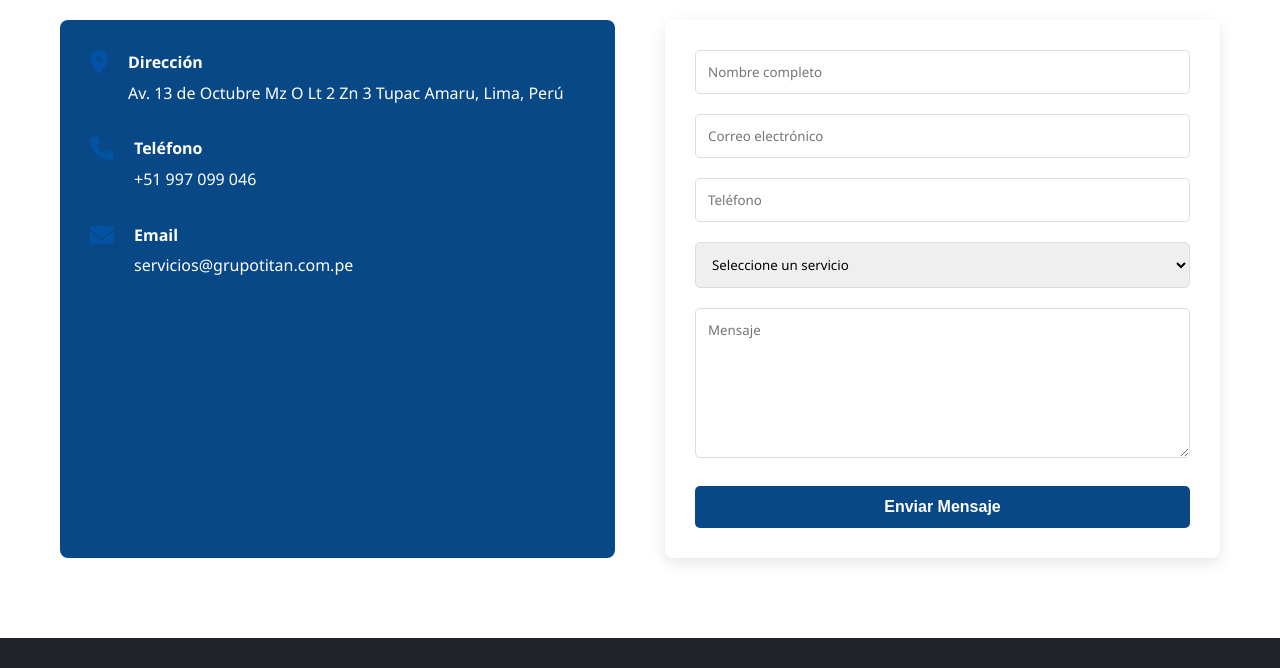
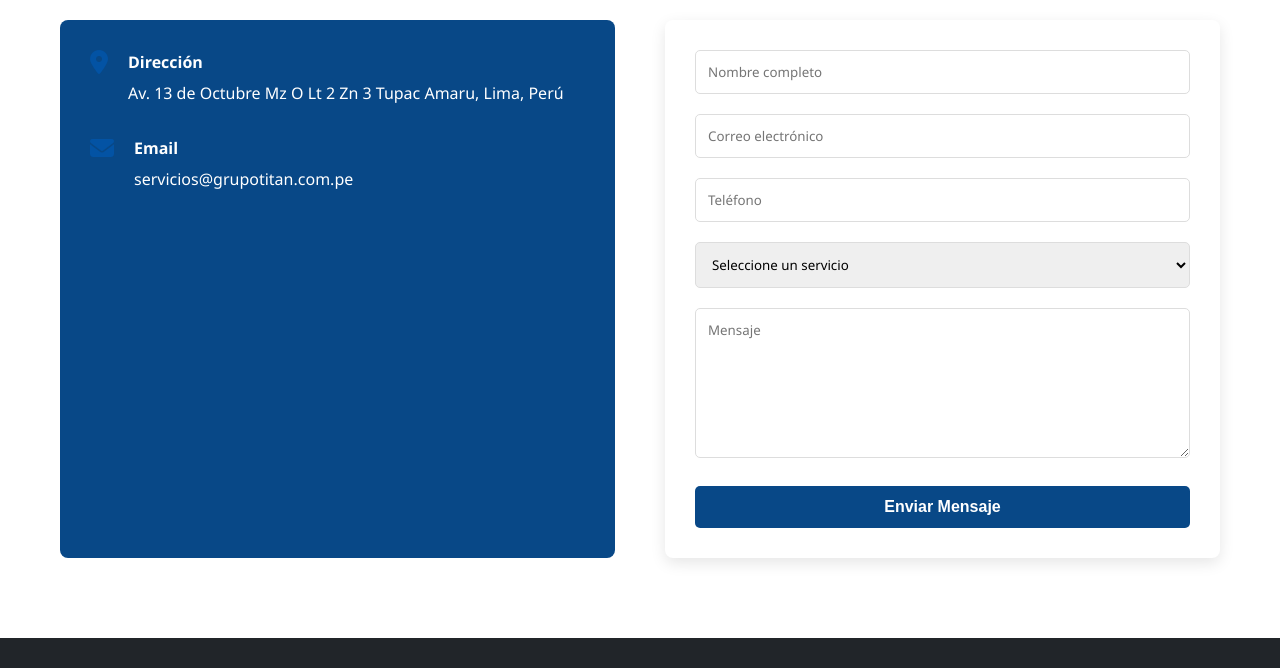
Before and after one commit to Lumio25/titan-peru, a plain HTML site: page index.html in a window 1280 px wide. Shown: the part 3680-4348 px from the top of the page. Drawn offline with Linux system fonts and the light colour scheme.

Commit message:
Update index.html

```diff
--- a/index.html
+++ b/index.html
@@ -203,13 +203,6 @@
                         </div>
                     </div>
                     <div class="info-item">
-                        <i class="fas fa-phone"></i>
-                        <div>
-                            <h4>Teléfono</h4>
-                            <p>+51 997 099 046</p>
-                        </div>
-                    </div>
-                    <div class="info-item">
                         <i class="fas fa-envelope"></i>
                         <div>
                             <h4>Email</h4>
@@ -236,7 +229,7 @@
                                 <option value="Construcción Civil">Construcción Civil</option>
                                 <option value="Agua Contra Incendio">Agua Contra Incendio</option>
                                 <option value="Sistemas Auxiliares">Sistemas Auxiliares</option>
-                                <option value="Otros">Otros Servicios</option>
+                                <option value="Otros">Otros Servicios (comentar)</option>
                             </select>
                         </div>
                         <div class="form-group">
```
